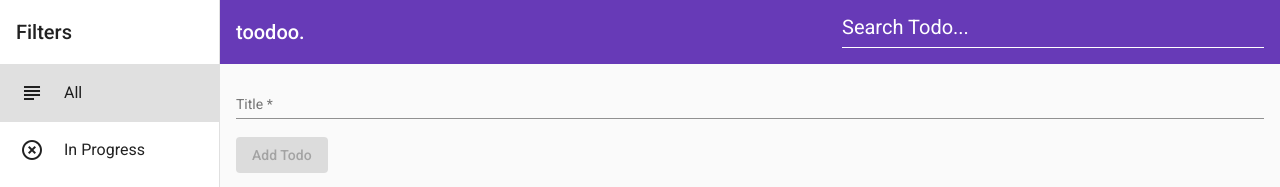
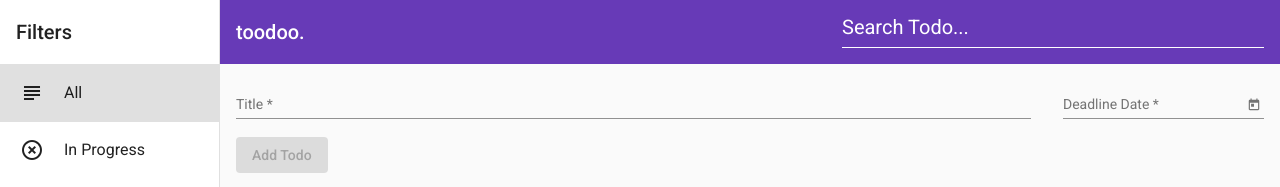
Before and after one commit to oddestdan/toodoo, an Angular app: page / in a window 1280 px wide. Shown: the top 187 px of the page. Built offline with nearby package versions, Linux system fonts and the light colour scheme; no server answers.

Commit message:
Add deadline date (and creation date) component

```diff
--- a/src/app/components/add-todo/add-todo.component.html
+++ b/src/app/components/add-todo/add-todo.component.html
@@ -4,7 +4,8 @@
   class="add-todo"
   #formDir="ngForm"
 >
-  <mat-form-field>
+  <div class="add-todo__input-container">
+    <mat-form-field class="add-todo__title-wrapper">
       <mat-label>Title</mat-label>
       <input
         matInput
@@ -16,6 +17,27 @@
         #inputEl
       />
     </mat-form-field>
+    <!-- <app-date-picker [minDate]="minDate" formControlName="deadline">
+    </app-date-picker> -->
+    <mat-form-field>
+      <mat-label>Deadline Date</mat-label>
+      <input
+        matInput
+        class="add-todo__date"
+        [matDatepicker]="dp"
+        [min]="minDate"
+        formControlName="deadline"
+      />
+      <mat-datepicker-toggle matSuffix [for]="dp"></mat-datepicker-toggle>
+      <mat-datepicker
+        #dp
+        touchUi
+        startView="month"
+        [startAt]="minDate"
+        disabled="false"
+      ></mat-datepicker>
+    </mat-form-field>
+  </div>
 
   <mat-error *ngIf="addForm.invalid && addForm.touched">
     <app-validator-message [field]="addForm.get('title')">
--- a/src/app/components/add-todo/add-todo.component.scss
+++ b/src/app/components/add-todo/add-todo.component.scss
@@ -8,4 +8,21 @@
   &__button {
     display: flex;
   }
+
+  &__input-container {
+    display: flex;
+    justify-content: space-between;
+    flex-wrap: wrap;
+  }
+
+  &__title-wrapper {
+    flex-grow: 1;
+    margin-right: 32px;
+  }
+
+  &__date {
+    &:disabled {
+      color: inherit;
+    }
+  }
 }
--- a/src/app/components/add-todo/add-todo.component.ts
+++ b/src/app/components/add-todo/add-todo.component.ts
@@ -1,4 +1,4 @@
-import { Component, ViewChild, ElementRef } from '@angular/core';
+import { Component, ViewChild, ElementRef, OnInit } from '@angular/core';
 import { Validators, FormBuilder, NgForm } from '@angular/forms';
 
 import { TodosStoreService } from 'src/app/services/todos-store.service';
@@ -8,19 +8,27 @@ import { TodosStoreService } from 'src/app/services/todos-store.service';
   templateUrl: './add-todo.component.html',
   styleUrls: ['./add-todo.component.scss'],
 })
-export class AddTodoComponent {
+export class AddTodoComponent implements OnInit {
   @ViewChild('formDir') private formDir: NgForm;
   @ViewChild('inputEl') private inputEl: ElementRef;
 
+  minDate: Date;
+
   addForm = this.fb.group({
     title: ['', [Validators.maxLength(100), Validators.required]],
+    deadline: [this.minDate, [Validators.required]],
   });
 
   constructor(private todosStore: TodosStoreService, private fb: FormBuilder) {}
 
+  ngOnInit(): void {
+    this.minDate = new Date();
+  }
+
   onSubmit(): void {
     const title = this.addForm.get('title').value;
-    this.todosStore.add(title);
+    const deadline = this.addForm.get('deadline').value;
+    this.todosStore.add({ title, deadline });
 
     this.resetForm();
   }
@@ -32,16 +40,16 @@ export class AddTodoComponent {
     this.addForm.reset();
     this.addForm.updateValueAndValidity();
 
-    this.debugFormState();
+    // this.debugFormState();
   }
 
-  // for debugging purposes only
-  debugFormState(): void {
-    console.log('FORM STATE...');
-    console.log('errors', this.addForm.errors);
-    console.log('valid', this.addForm.valid);
-    console.log('pristine', this.addForm.pristine);
-    console.log('touched', this.addForm.touched);
-    console.log('dirty', this.addForm.dirty);
-  }
+  // // For debugging purposes only
+  // debugFormState(): void {
+  //   console.log('FORM STATE...');
+  //   console.log('errors', this.addForm.errors);
+  //   console.log('valid', this.addForm.valid);
+  //   console.log('pristine', this.addForm.pristine);
+  //   console.log('touched', this.addForm.touched);
+  //   console.log('dirty', this.addForm.dirty);
+  // }
 }
--- /dev/null
+++ b/src/app/components/date-picker/date-picker.component.html
@@ -0,0 +1,19 @@
+<mat-form-field class="date-picker">
+  <mat-label>Deadline</mat-label>
+  <input
+    matInput
+    class="date-picker__input"
+    [min]="minDate"
+    [matDatepicker]="dp"
+    type="datetime"
+    [formControlName]="formControlName"
+  />
+  <mat-datepicker-toggle matSuffix [for]="dp"></mat-datepicker-toggle>
+  <mat-datepicker
+    #dp
+    touchUi
+    startView="month"
+    [startAt]="minDate"
+    disabled="false"
+  ></mat-datepicker>
+</mat-form-field>
--- /dev/null
+++ b/src/app/components/date-picker/date-picker.component.scss
@@ -0,0 +1,7 @@
+.date-picker {
+  &__input {
+    &:disabled {
+      color: inherit;
+    }
+  }
+}
```
Also changed, not shown: src/app/app.module.ts (+7 -1 lines), src/app/components/date-picker/date-picker.component.ts (added, +11 -0 lines), 1 other file (tests, documents, lock files or other folders). Lines whose indentation alone changed are shown as unchanged.
